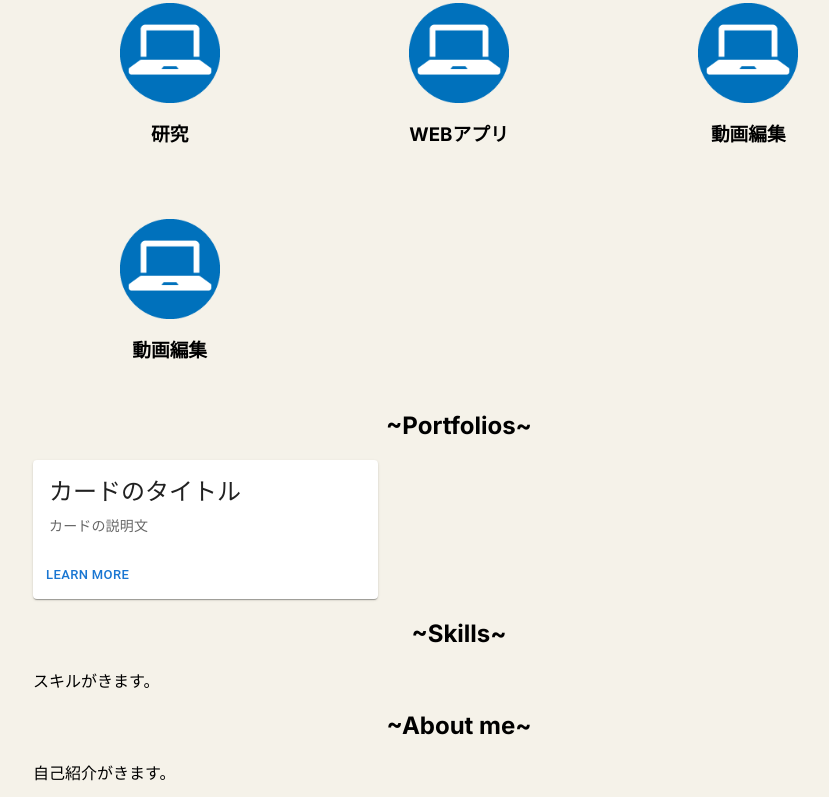
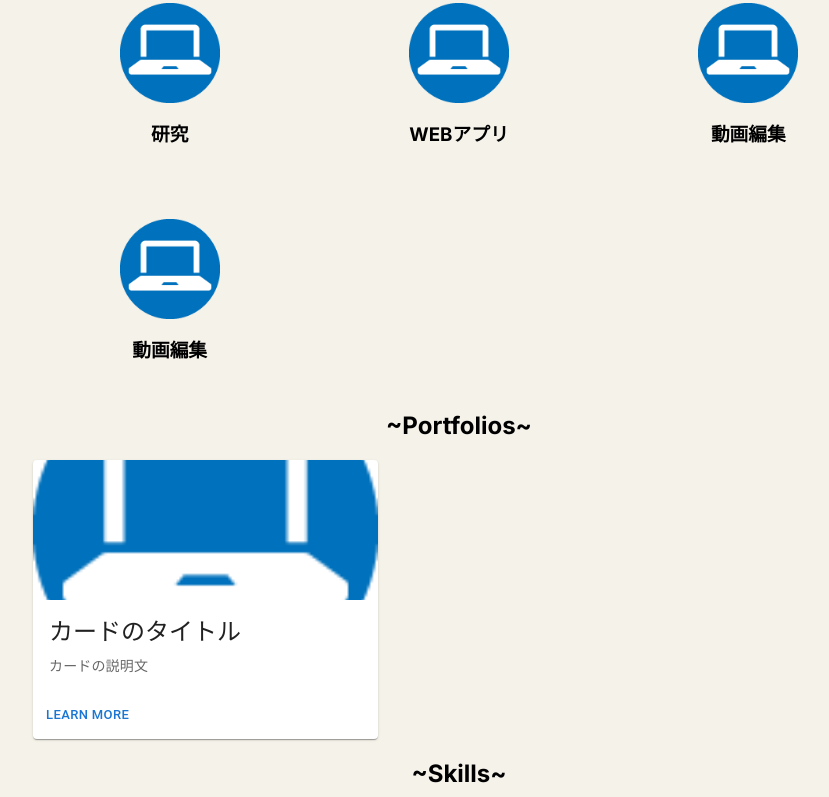
Before and after one commit to KHashimoto3/My_Portfolio, a Next.js app in the folder front/: page / in a window 1280 px wide. Shown: the part 414-1211 px from the top of the page, without its empty margins (181-1010 px from the left). Built offline with nearby package versions, Linux system fonts and the light colour scheme.

Commit message:
画像を表示するようにした。

```diff
--- a/front/src/app/_portfolio-components/portfolioCard.tsx
+++ b/front/src/app/_portfolio-components/portfolioCard.tsx
@@ -6,6 +6,7 @@ import {
   CardActionArea,
   CardActions,
   CardContent,
+  CardMedia,
   Typography,
 } from "@mui/material";
 
@@ -13,6 +14,12 @@ export default function PortfolioCard() {
   return (
     <Card sx={{ maxWidth: 345 }}>
       <CardActionArea>
+        <CardMedia
+          component="img"
+          height="140"
+          image="/sample_pc.png"
+          alt="portfolio image"
+        />
         <CardContent>
           <Typography gutterBottom variant="h5" component="div">
             カードのタイトル
```
